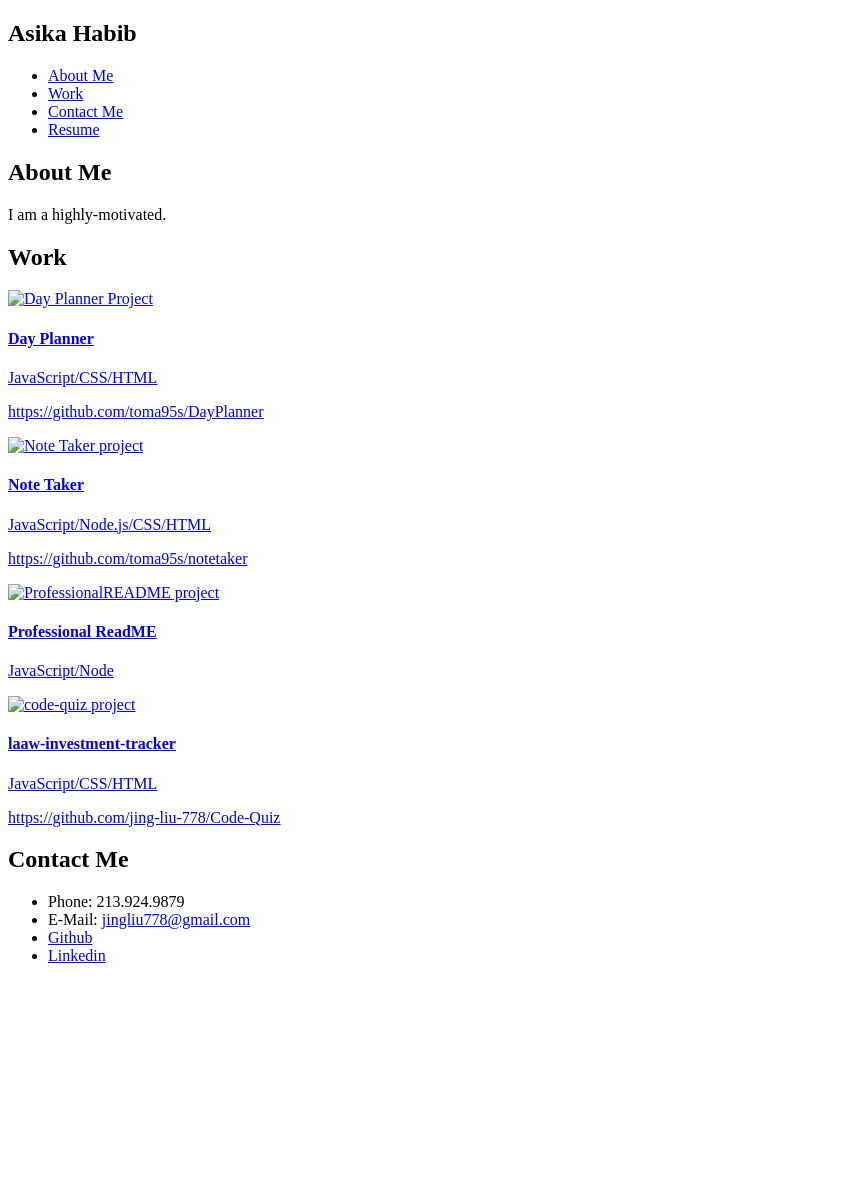
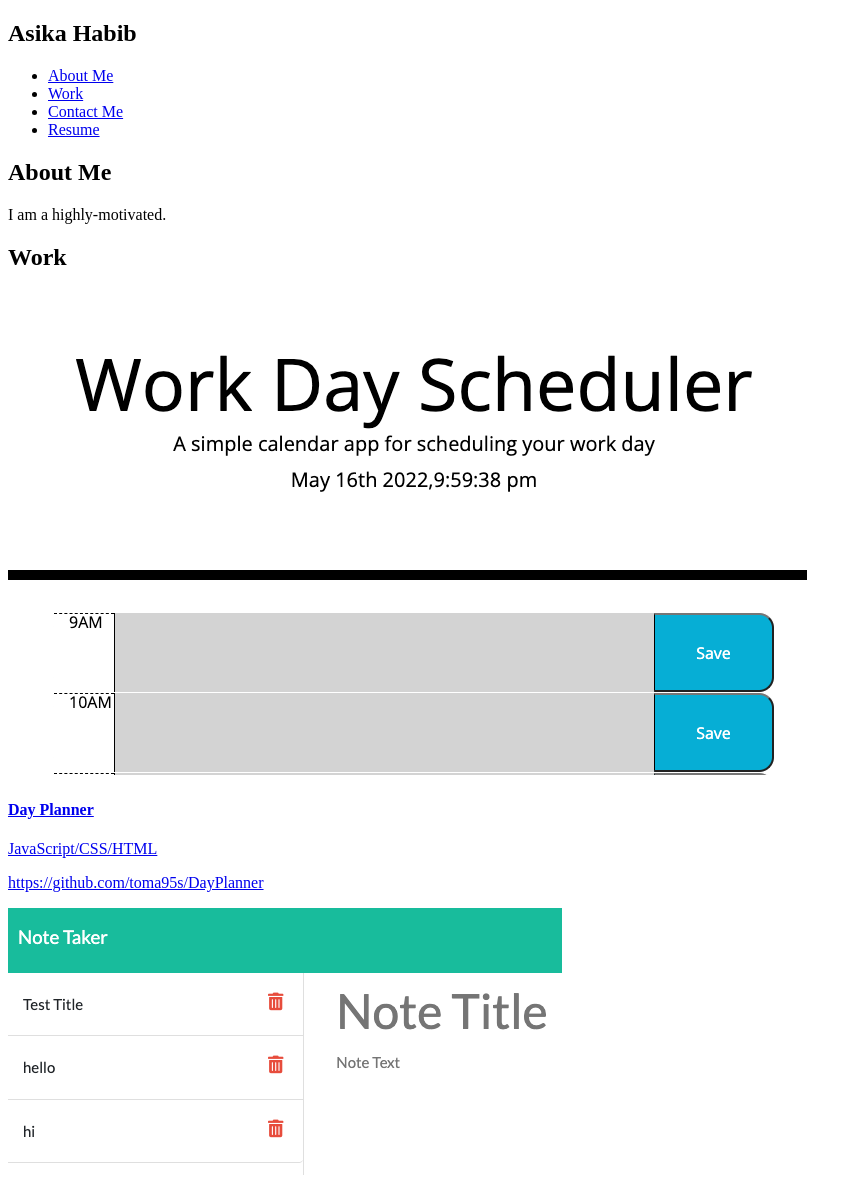
Before and after one commit to toma95s/portfolioMay22, a plain HTML site: page index.html in a window 1280 px wide. Shown: the top 1178 px of the page, without its empty margins (0-862 px from the left). Before the commit the page ends 981 px from the top, so only its background shows below. Drawn offline with Linux system fonts and the light colour scheme; files that its build step writes are made by us from their sources.

Commit message:
added images from assets file

```diff
--- a/index.html
+++ b/index.html
@@ -1,5 +1,6 @@
 <!DOCTYPE html>
 <html lang="en-us">
+
 <head>
     <meta charset="UTF-8" />
     <link rel="stylesheet" href="./assets/css/style.css" />
@@ -35,16 +36,9 @@
             <div class="content-wrapper flex-column">
                 <div class="link-images-wrapper-md">
                     <div class="container">
-              <a
-                href="https://toma95s.github.io/DayPlanner/"
-                class="main-image-link"
-              >
-                <img
-                  id="disaster-factor"
-                  class="projectImage1"
-                  src="./assets/images/Disaster_Factor.png"
-                  alt="Day Planner Project"
-                />
+                        <a href="https://toma95s.github.io/DayPlanner/" class="main-image-link">
+                            <img id="day planner" class="projectImage1" src="./assets/images/dayplanner.png"
+                                alt="Day Planner Project" />
                             <div class="text-block">
                                 <h4>Day Planner</h4>
                                 <p>JavaScript/CSS/HTML</p>
@@ -54,20 +48,10 @@
                             </div>
                         </a>
                     </div>
-
-
-
                     <div class="container">
-                <a
-                  href="https://serene-waters-18927.herokuapp.com/notes"
-                  class="main-image-link"
-                >
-                  <img
-                    id="notetaker"
-                    class="projectImage1"
-                    src="./assets/images/FlixandSpill.png"
-                    alt="Note Taker project"
-                  />
+                        <a href="https://serene-waters-18927.herokuapp.com/notes" class="main-image-link">
+                            <img id="notetaker" class="projectImage1" src="./assets/images/notetaker.png"
+                                alt="Note Taker project" />
                             <div class="text-block">
                                 <h4>Note Taker</h4>
                                 <p>JavaScript/Node.js/CSS/HTML</p>
@@ -78,45 +62,28 @@
                         </a>
                     </div>
                 </div>
-
-
                 <div class="link-images-wrapper-md">
                     <div class="container">
                         <a href="https://toma95s.github.io/ProfessionalREADME/" class="container">
-                    <img
-                      id="ProfessionalREADME"
-                      class="linkImage"
-                      src="./assets/images/screenshot-2.png"
-                      alt="ProfessionalREADME project"
-                    />
+                            <img id="ProfessionalREADME" class="linkImage" src="./assets/images/professionalreadme.png"
+                                alt="ProfessionalREADME project" />
                             <div class="text-block">
                                 <h4>Professional ReadME</h4>
                                 <p>JavaScript/Node</p>
                             </div>
                         </a>
                     </div>
-
-
-
-
                     <div class="container">
                         <a href="https://github.com/atmason90/laaw-investment-tracker">
-                      <img
-                        id="project3"
-                        class="linkImage"
-                        src="./assets/images/Code_Quiz.png"
-                        alt="code-quiz project"
-                      />
+                            <img id="project3" class="linkImage" src="./assets/images/laawtracker.png"
+                                alt="code-quiz project" />
                         </a>
-                    <a
-                      href="https://github.com/toma95s/laaw-investment-tracker"
-                      class="link-color"
-                    >
+                        <a href="https://github.com/toma95s/laaw-investment-tracker" class="link-color">
                             <div class="text-block">
                                 <h4>laaw-investment-tracker</h4>
                                 <p>JavaScript/CSS/HTML</p>
                                 <p class="insidelink">
-                        https://github.com/jing-liu-778/Code-Quiz
+                                    https://atmason90.github.io/laaw-investment-tracker/
                                 </p>
                             </div>
                         </a>
@@ -124,17 +91,14 @@
                 </div>
             </div>
         </section>
-
-
-
         <section class="section-container footer-space">
-                <h2 id="contact-me" class="sectionTitle">Contact Me</h2>
+            <h2 id="contact-me" class="sectionTitle">Reach Out To Me</h2>
             <div class="content-wrapper">
                 <ul class="contact-links-wrapper">
                     <li class="phone">Phone: 213.924.9879</li>
                     <li>
                         E-Mail:
-                      <a href="mailto:asikahabib@gmail.com">jingliu778@gmail.com</a>
+                        <a href="mailto:asikahabib@gmail.com">asikahabib@gmail.com</a>
                     </li>
                     <li>
                         <a href="https://github.com/toma95s">Github</a>
@@ -147,4 +111,5 @@
         </section>
     </main>
 </body>
+
 </html>
```
Also changed, not shown: assets/images/asika.jpeg (renamed from images/asika.jpeg), assets/images/dayplanner.png (added), assets/images/laawtracker.png (added), assets/images/notetaker.png (added), assets/images/professionalreadme.png (added). Lines whose indentation alone changed are shown as unchanged.
